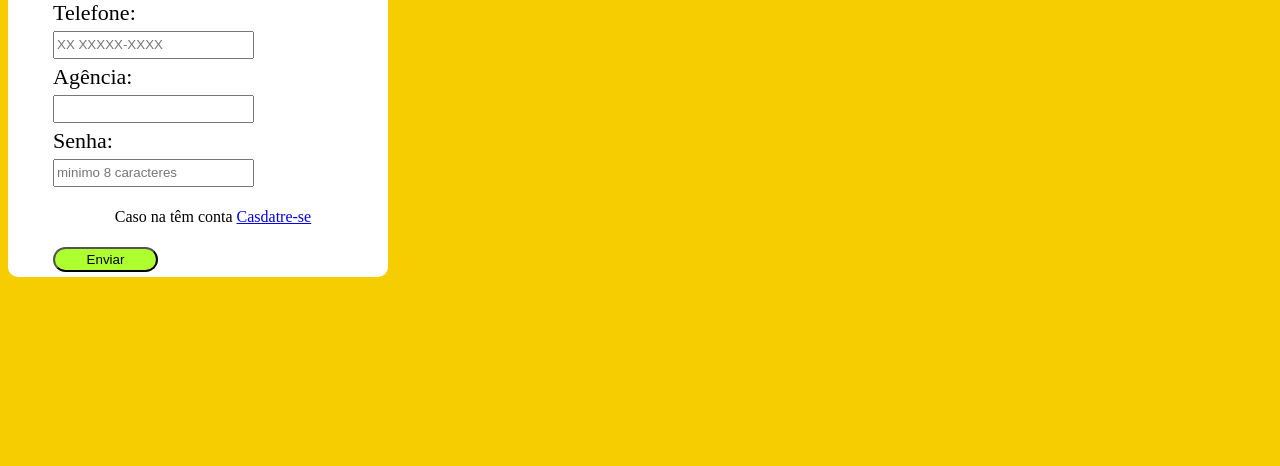
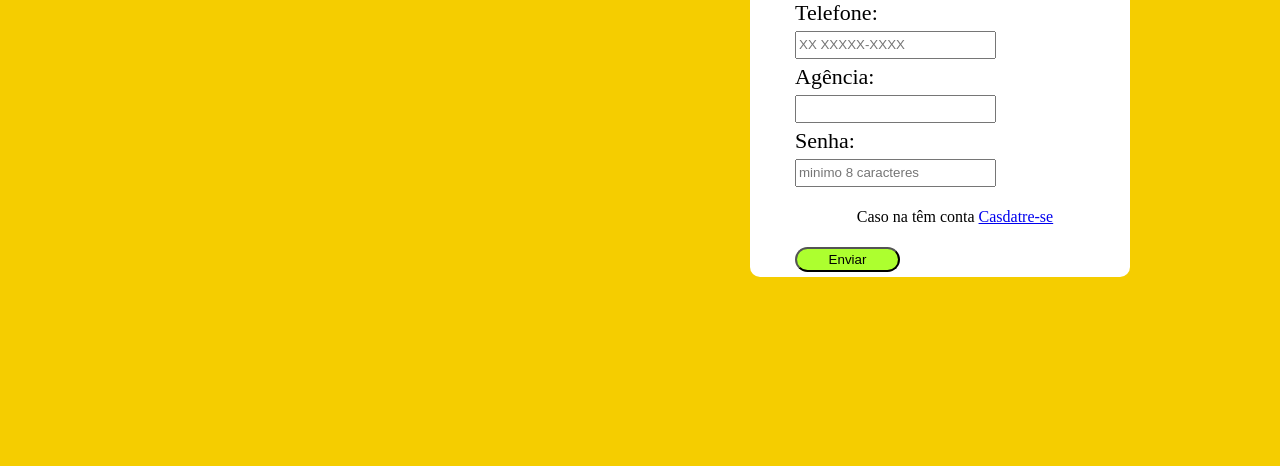
Before and after one commit to BragiaMikael/Banco-profit, a plain HTML site: page index.html in a window 1280 px wide. Shown: the part 334-800 px from the top of the page. Drawn offline with Linux system fonts and the light colour scheme.

Commit message:
centralizando formulario

```diff
--- a/style.css
+++ b/style.css
@@ -17,6 +17,7 @@ form{
     border-radius: 10px;
     position: absolute;
     top: 200px;
+    right: 150px;
 
 }
 form label{
```
